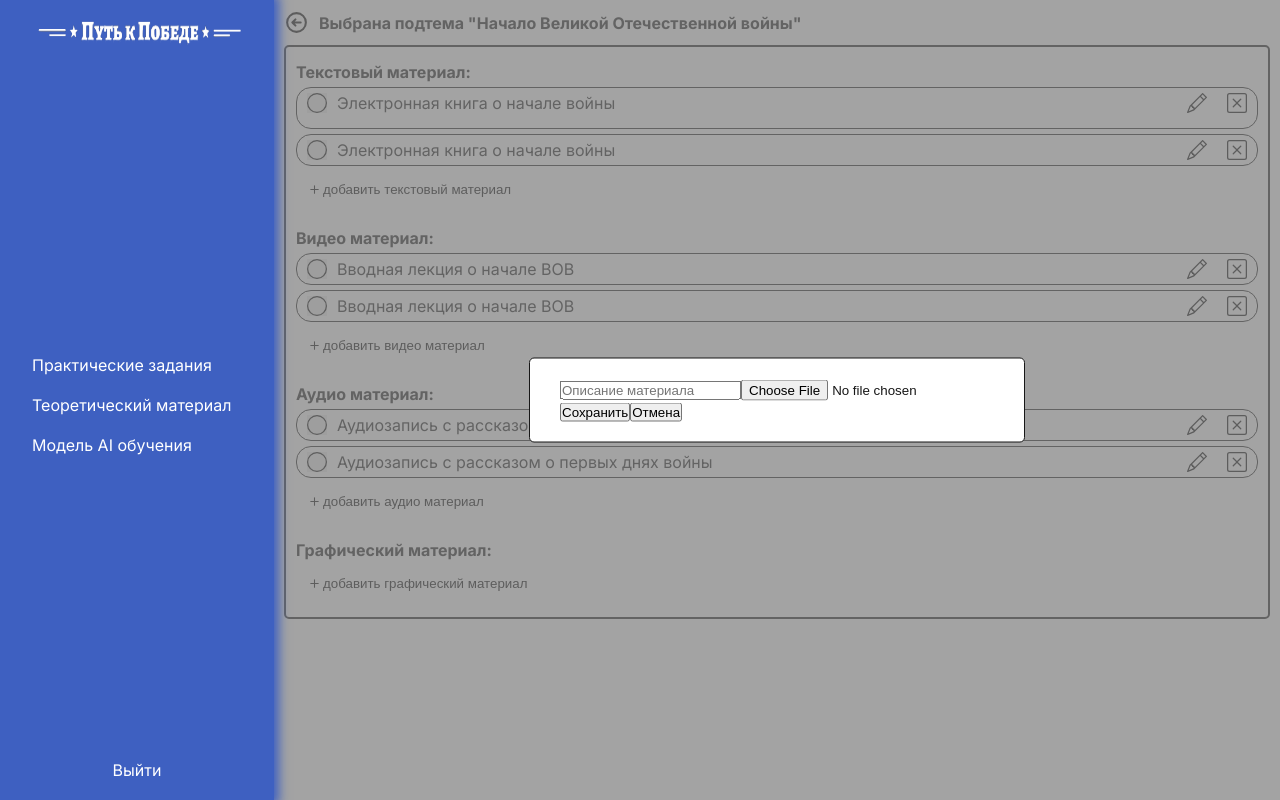
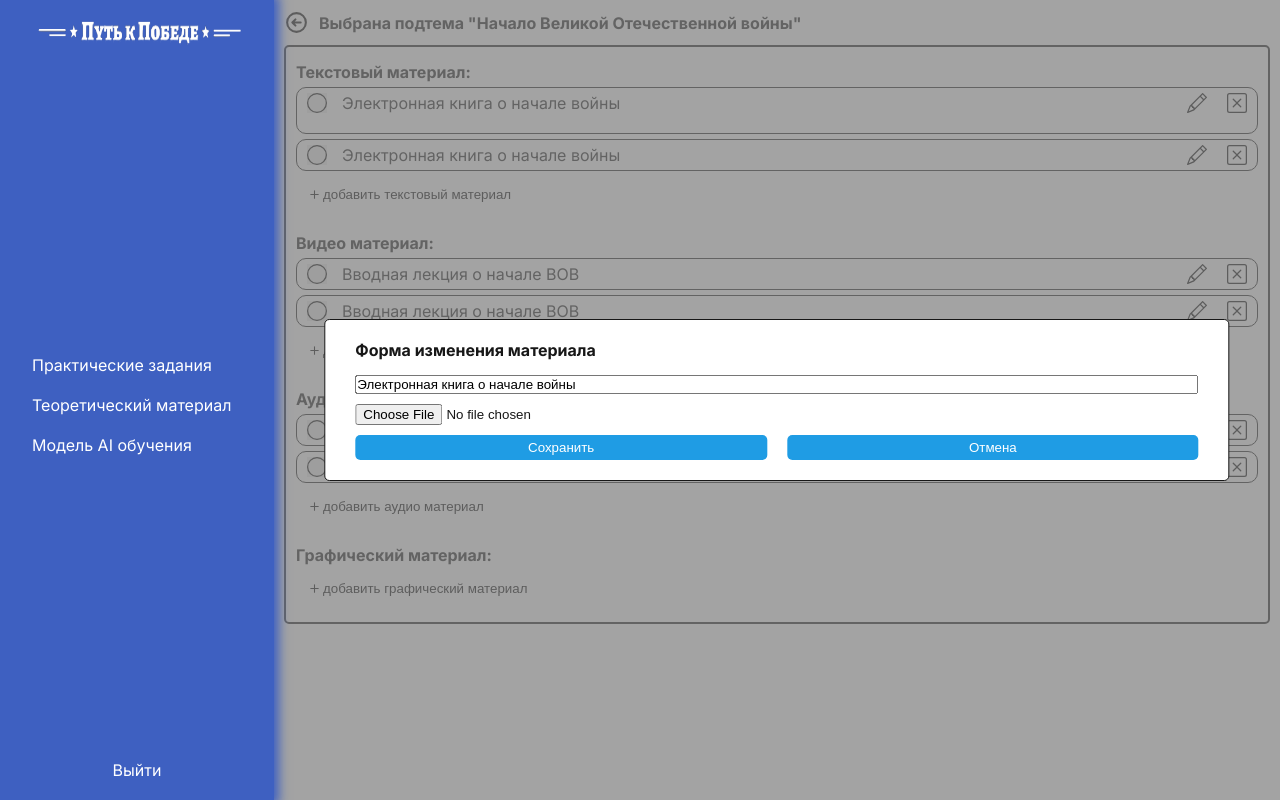
Before and after one commit to Andrey1032/client-nextWarHistoryGame, a Next.js app: page /teacher/teoria/1/1 in a window 1280 px wide. Both pictures are taken after a click on the picture 1197 px from the left and 103 px from the top of the page. Built offline with nearby package versions, Linux system fonts and the light colour scheme; no server answers.

Commit message:
сделал форму для доабвления материалов

```diff
--- a/src/app/teacher/teoria/[topic_id]/[subtopic_id]/page.tsx
+++ b/src/app/teacher/teoria/[topic_id]/[subtopic_id]/page.tsx
@@ -47,24 +47,28 @@ export default function Page() {
                             data={testSubtopics.TheoryMaterial.filter(
                                 (material) => material.TypeFile.name === "book"
                             )}
+                            typeMaterial="book"
                         />
                         <MaterialList
                             title="Видео материал"
                             data={testSubtopics.TheoryMaterial.filter(
                                 (material) => material.TypeFile.name === "video"
                             )}
+                            typeMaterial="video"
                         />
                         <MaterialList
                             title="Аудио материал"
                             data={testSubtopics.TheoryMaterial.filter(
                                 (material) => material.TypeFile.name === "audio"
                             )}
+                            typeMaterial="audio"
                         />
                         <MaterialList
                             title="Графический материал"
                             data={testSubtopics.TheoryMaterial.filter(
                                 (material) => material.TypeFile.name === "image"
                             )}
+                            typeMaterial="image"
                         />
                     </div>
                 </>
--- a/src/components/ModalWindowAdd/ModalWindowAdd.module.scss
+++ b/src/components/ModalWindowAdd/ModalWindowAdd.module.scss
@@ -13,6 +13,7 @@
         position: absolute;
         top: 50%;
         left: 50%;
+        width: 90%;
         transform: translate(-50%, -50%);
         border: 1px solid var(--foreground);
         background-color: var(--background);
--- a/src/components/Teacher/Material/Material.module.scss
+++ b/src/components/Teacher/Material/Material.module.scss
@@ -29,11 +29,11 @@
     display: grid;
     grid-template-columns: max-content auto max-content;
     align-items: center;
-    gap: 10px;
+    gap: 15px;
 
     padding: 5px 10px;
     border: 1px solid var(--foreground);
-    border-radius: 15px;
+    border-radius: 10px;
 
     &__title {}
 
@@ -48,7 +48,7 @@
         cursor: pointer;
     }
 
-    &__used-button{
+    &__used-button {
         display: flex;
         justify-content: center;
         align-items: center;
@@ -58,4 +58,42 @@
 }
 
 .material-form {
+    display: flex;
+    flex-direction: column;
+    justify-content: center;
+    gap: 15px;
+
+    &__form {
+        display: flex;
+        flex-direction: column;
+        gap: 10px;
+    }
+
+    &__form-input {}
+
+    &__form-buttons {
+        width: 100%;
+        display: flex;
+        align-items: center;
+        justify-content: center;
+        gap: 20px;
+    }
+
+    &__form-button {
+        width: 100%;
+        padding: 5px;
+        background-color: var(--color-blue-2);
+        color: rgb(255, 255, 255);
+        border: none;
+        border-radius: 5px;
+
+        cursor: pointer;
+        transition: all .3s;
+
+        &:hover {
+            background-color: var(--color-blue-4)
+        }
+    }
+
+
 }
--- a/src/components/Teacher/Material/MaterialCard.tsx
+++ b/src/components/Teacher/Material/MaterialCard.tsx
@@ -5,12 +5,16 @@ import { useState } from "react";
 import MaterialForm from "./MaterialForm";
 
 export default function MaterialCard(material: ITheoryMaterialModel) {
-    const [edit, setEdit] = useState<boolean | ITheoryMaterialModel>(false);
+    const [edit, setEdit] = useState<null | ITheoryMaterialModel>(null);
+    const [check, setCheck] = useState<boolean>(false);
 
     return (
         <div className={style["material-card"]}>
-            <button className={style["material-card__used-button"]}>
-                {false ? (
+            <button
+                className={style["material-card__used-button"]}
+                onClick={() => setCheck((check) => !check)}
+            >
+                {check ? (
                     <Image
                         src="/check-circle.svg"
                         alt="используется"
@@ -47,16 +51,12 @@ export default function MaterialCard(material: ITheoryMaterialModel) {
                 />
             </div>
 
-            {edit === true ? (
-                <MaterialForm handleClick={() => setEdit(false)} type="add" />
-            ) : (
-                edit !== false && (
-                    <MaterialForm
-                        item={edit}
-                        handleClick={() => setEdit(false)}
-                        type="add"
-                    />
-                )
+            {edit !== null && (
+                <MaterialForm
+                    item={edit}
+                    handleClick={() => setEdit(null)}
+                    type="edit"
+                />
             )}
         </div>
     );
--- a/src/components/Teacher/Material/MaterialForm.tsx
+++ b/src/components/Teacher/Material/MaterialForm.tsx
@@ -1,35 +1,68 @@
 import { ITheoryMaterialModel } from "@/shared/interfaces/topic.interface";
 import style from "./Material.module.scss";
 import ModalWindowAdd from "@/components/ModalWindowAdd/ModalWindowAdd";
+
+const createTitle = (typeMaterial: string): string => {
+    switch (typeMaterial) {
+        case "book":
+            return "текстового материала";
+        case "video":
+            return "видео материала";
+        case "audio":
+            return "аудио материала";
+        case "image":
+            return "графического материала";
+        default:
+            return "";
+    }
+};
 
 export default function MaterialForm({
     item,
     handleClick,
     type,
+    typeMaterial,
 }: {
     item?: ITheoryMaterialModel;
     handleClick: () => void;
     type: "add" | "edit";
+    typeMaterial?: "book" | "video" | "audio" | "image";
 }) {
     switch (type) {
         case "add":
             return (
                 <ModalWindowAdd>
                     <div className={style["material-form"]}>
-                        <form action="">
+                        <h4 className={style["material-form_title"]}>
+                            Форма добавления {createTitle(String(typeMaterial))}
+                        </h4>
+                        <form className={style["material-form__form"]}>
                             <input
+                                className={style["material-form__form-input"]}
                                 type="text"
                                 placeholder="Описание материала"
                             />
-                            <input type="file" placeholder="Аудио файл"/>
-                            <div>
+                            <input
+                                className={style["material-form__form-input"]}
+                                type="file"
+                                placeholder="Аудио файл"
+                            />
+                            <div
+                                className={style["material-form__form-buttons"]}
+                            >
                                 <button
+                                    className={
+                                        style["material-form__form-button"]
+                                    }
                                     type="submit"
                                     onClick={() => handleClick()}
                                 >
                                     Сохранить
                                 </button>
                                 <button
+                                    className={
+                                        style["material-form__form-button"]
+                                    }
                                     type="button"
                                     onClick={() => handleClick()}
                                 >
@@ -44,21 +77,38 @@ export default function MaterialForm({
             return (
                 <ModalWindowAdd>
                     <div className={style["material-form"]}>
-                        <form action="">
+                        <h4 className={style["material-form_title"]}>
+                            Форма изменения материала
+                        </h4>
+                        <form className={style["material-form__form"]}>
                             <input
+                                className={style["material-form__form-input"]}
                                 type="text"
-                                placeholder=""
-                                value={item.description}
+                                placeholder="Описание материала"
+                                value={item?.description}
+                                onChange={() => {}}
                             />
-                            <input type="audio" />
-                            <div>
+                            <input
+                                className={style["material-form__form-input"]}
+                                type="file"
+                                placeholder="Аудио файл"
+                            />
+                            <div
+                                className={style["material-form__form-buttons"]}
+                            >
                                 <button
+                                    className={
+                                        style["material-form__form-button"]
+                                    }
                                     type="submit"
                                     onClick={() => handleClick()}
                                 >
                                     Сохранить
                                 </button>
                                 <button
+                                    className={
+                                        style["material-form__form-button"]
+                                    }
                                     type="button"
                                     onClick={() => handleClick()}
                                 >
--- a/src/components/Teacher/Material/MaterialList.tsx
+++ b/src/components/Teacher/Material/MaterialList.tsx
@@ -2,14 +2,19 @@ import { ITheoryMaterialModel } from "@/shared/interfaces/topic.interface";
 import style from "./Material.module.scss";
 import MaterialCard from "./MaterialCard";
 import Image from "next/image";
+import { useState } from "react";
+import MaterialForm from "./MaterialForm";
 
 export default function MaterialList({
     title,
     data,
+    typeMaterial,
 }: {
     title: string;
     data: ITheoryMaterialModel[];
+    typeMaterial: "book" | "video" | "audio" | "image";
 }) {
+    const [add, setAdd] = useState<boolean>(false);
 
     return (
         <div className={style["material-list"]}>
@@ -18,11 +23,21 @@ export default function MaterialList({
                 {data.map((item) => (
                     <MaterialCard key={item.id} {...item} />
                 ))}
-                <button className={style["material-list__add-button"]}>
+                <button
+                    className={style["material-list__add-button"]}
+                    onClick={() => setAdd(true)}
+                >
                     <Image src={"/plus.svg"} alt="+" width={17} height={17} />
                     Добавить {title}
                 </button>
             </div>
+            {add && (
+                <MaterialForm
+                    type="add"
+                    handleClick={() => setAdd(false)}
+                    typeMaterial={typeMaterial}
+                ></MaterialForm>
+            )}
         </div>
     );
 }
--- a/src/styles/TeacherPage.module.scss
+++ b/src/styles/TeacherPage.module.scss
@@ -56,7 +56,7 @@
     }
 
     &__modal-window {
-        width: 50vw;
+        width: 100%;
         height: auto;
     }
 
```
